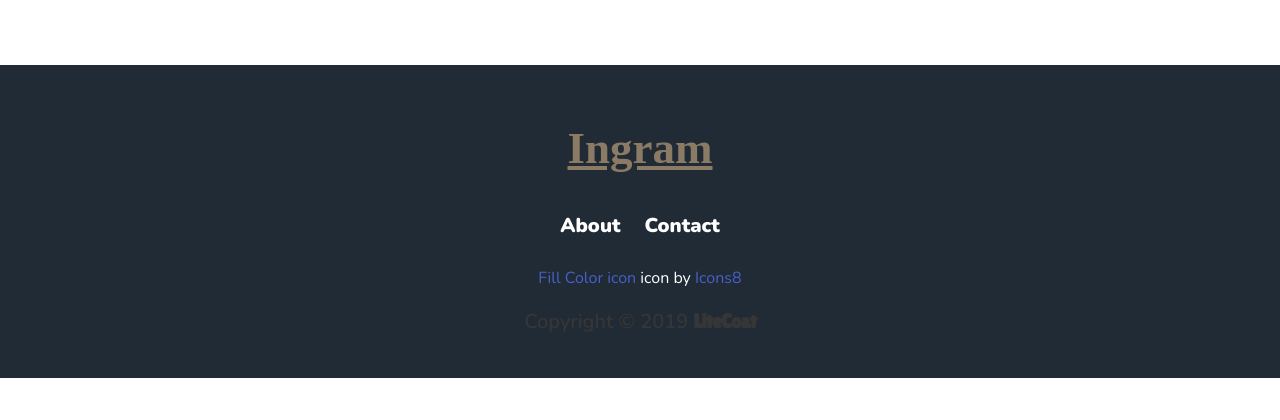
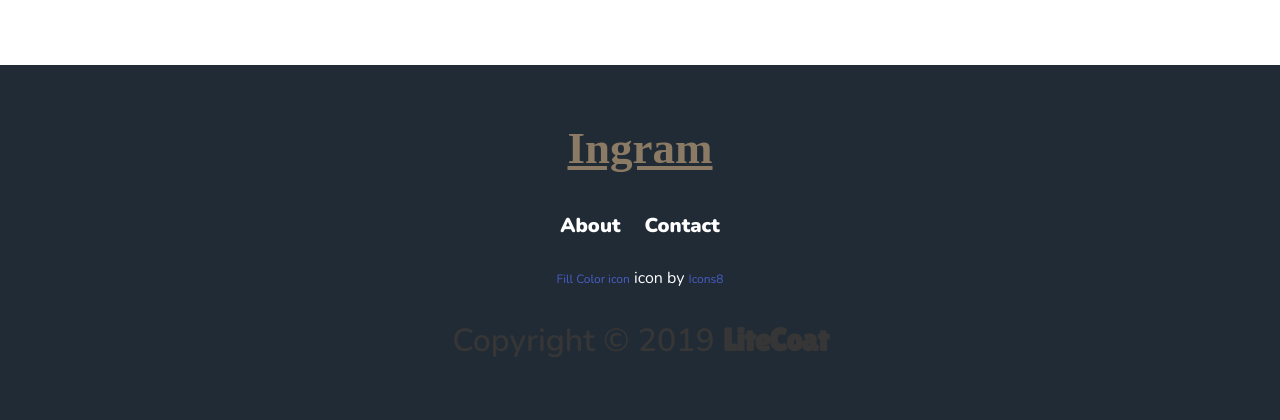
Before and after one commit to kazewaze/Portfolio, a PHP site: page /index.html in a window 1280 px wide. Shown: the part 735-1155 px from the top of the page. Before the commit the page ends 1113 px from the top, so only its background shows below. Run offline with PHP 8.4, Linux system fonts and the light colour scheme; some libraries are stand-ins or nearby versions.

Commit message:
fixed header

```diff
--- a/index.html
+++ b/index.html
@@ -59,7 +59,7 @@
           <div class="credit">
             <a target="_blank" href="/icons/set/fill-color">Fill Color icon</a> icon by <a target="_blank" href="https://icons8.com">Icons8</a>
           </div>
-          <h1 style="font-size: 20px; margin-bottom: 0;">
+          <h1 class="copyright">
                Copyright © 2019 <span style="font-weight: bold; font-family: 'Lilita One', sans-serif, serif; letter-spacing: -1px;">LiteCoat</span>
           </h1>
         </div>
--- a/style.css
+++ b/style.css
@@ -87,6 +87,15 @@ border-bottom-color:rgb(223,227,232);
   background-color: #212B36;
 }
 
+.copyright {
+  font-size: 20px;
+  margin-bottom: 0;
+}
+
 .credit {
   margin-bottom: 17px;
 }
+
+.credit a {
+  font-size: 12px;
+}
```
